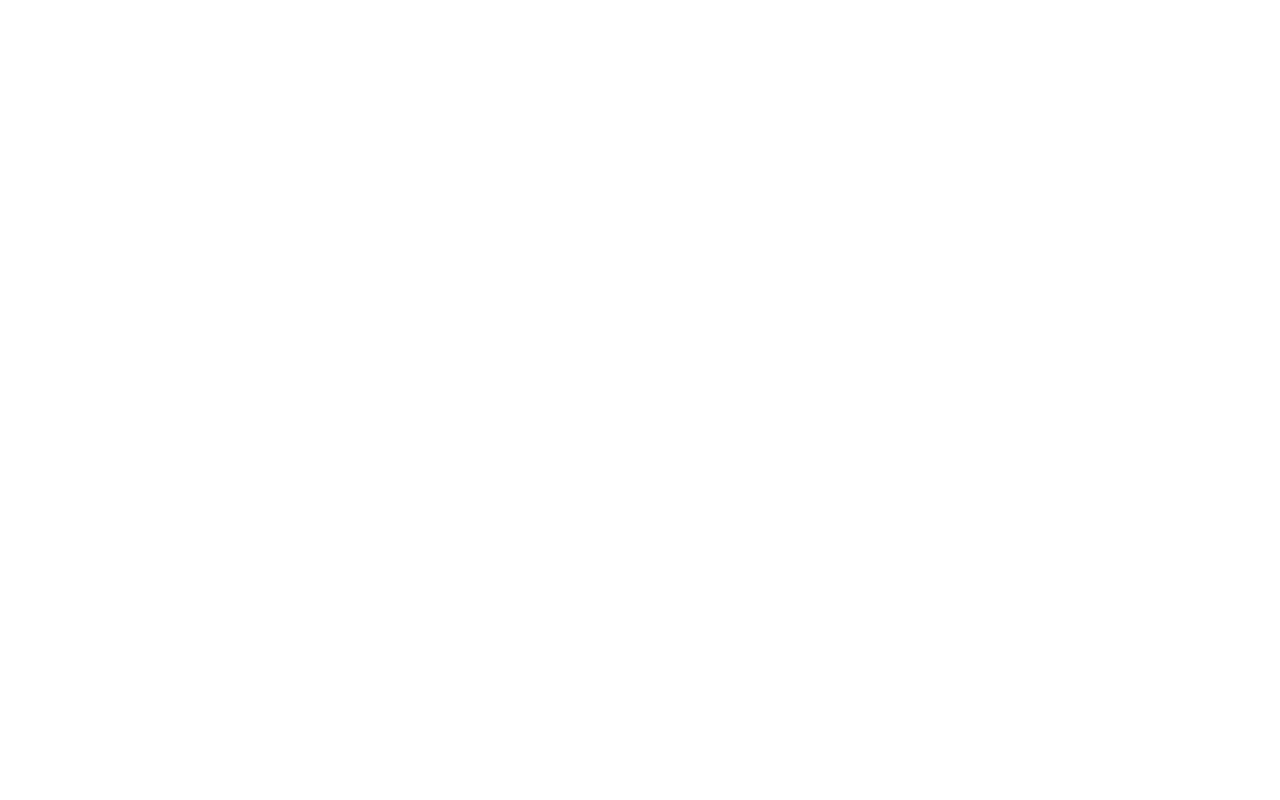
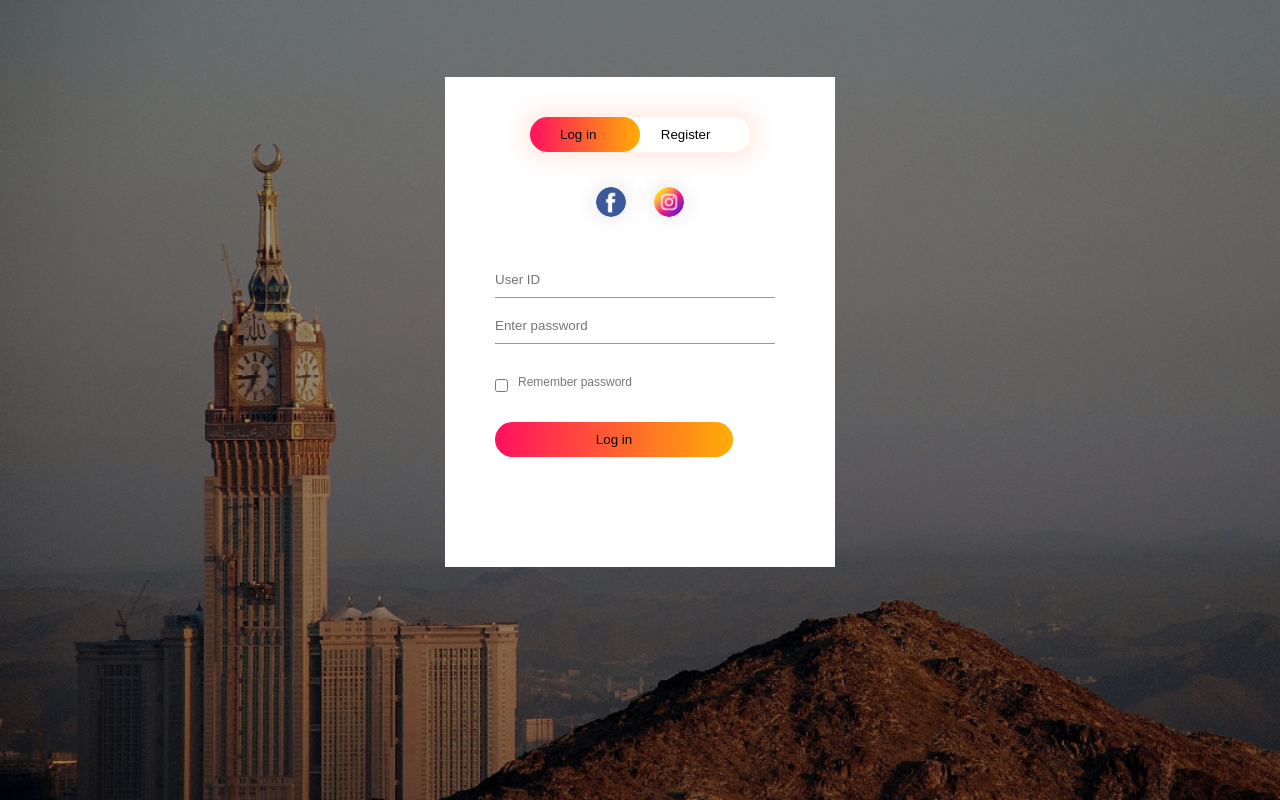
Before and after one commit to devshourav/css-form, a plain HTML site: page css-form/form.html in a window 1280 px wide. Drawn offline with Linux system fonts and the light colour scheme.

Commit message:
Wrote a bunch of lines

```diff
--- a/css-form/form-css/form.css
+++ b/css-form/form-css/form.css
@@ -0,0 +1,100 @@
+*{
+    margin: 0;
+    padding: 0;
+    font-family: sans-serif;
+}
+.hero{
+    height: 100%;
+    width: 100%;
+    background-image:linear-gradient(rgba(0,0,0,0.4),rgba(0,0,0,0.4)),url(images/background2.jpg);
+    background-position: center;
+    background-size: cover;
+    position: absolute;
+}
+.form-box{
+    width:380px;
+    height:480px;
+    position: relative;
+    margin: 6% auto;
+    background:#fff;
+    padding: 5px;
+    overflow: hidden;
+}
+.button-box{
+    width: 220px;
+    margin:35px auto;
+    position: relative;
+    box-shadow: 0 0 20px 9px #ff61241f;
+    border-radius: 20px;
+}
+.toggle-btn{
+    padding: 10px 30px;
+    cursor: pointer;
+    background: transparent;
+    border: 0;
+    outline: none;
+    position: relative;
+}
+#btn{
+    top: 0;
+    left: 0;
+    position: absolute;
+    width: 110px;
+    height: 100%;
+    background: linear-gradient(to right, #ff105f,#ffad06);
+    border-radius: 30px;
+    transition: 0.5s;
+}
+.social-icons{
+    margin: 30px auto;
+    text-align: center;
+}
+.social-icons img{
+    width: 30px;
+    margin: 0 12px;
+    box-shadow: 0 0 20px #7f7f7f3d;
+    cursor: pointer;
+    border-radius: 50%;
+}
+.input-group{
+    top: 180px;
+    position: absolute;
+    width: 280px;
+    transition: 0.5s;
+}
+.input-field{
+    width: 100%;
+    padding: 10px 0;
+    margin: 5px 0;
+    border-left: 0;
+    border-top: 0;
+    border-right: 0;
+    border-bottom: 1px solid #999;
+    outline: none;
+    background: transparent;
+}
+.submit-btn{
+    width: 85%;
+    padding: 10px 30px;
+    cursor: pointer;
+    display: block;
+    background: linear-gradient(to right, #ff105f,#ffad06);
+    border: 0;
+    outline: none;
+    border-radius: 30px;
+}
+.checkbox{
+    margin: 30px 10px 30px 0;
+}
+span{
+    color: #777;
+    font-size: 12px;
+    bottom: 68px;
+    position: absolute;
+}
+#login{
+    left: 50px;
+}
+#register{
+    left: 450px;
+}
--- a/css-form/form.html
+++ b/css-form/form.html
@@ -4,10 +4,52 @@
     <meta charset="UTF-8">
     <meta http-equiv="X-UA-Compatible" content="IE=edge">
     <meta name="viewport" content="width=device-width, initial-scale=1.0">
-    <title>Incredible Form</title>
+    <title>Registration form</title>
     <link rel="stylesheet" href="form-css/form.css">
 </head>
 <body>
+    <div class="hero">
+        <div class="form-box">
+            <div class="button-box">
+                <div id="btn"></div>
+                <button type="button" class="toggle-btn" onclick="login()">Log in</button>
+                <button type="button" class="toggle-btn" onclick="register()">Register</button>
+            </div>
+            <div class="social-icons">
+                <img src="form-css/images/facebook.png" alt="facebook icon">
+                <img src="form-css/images/instagram.png" alt="instagram icon">
+            </div>
+            <form id="login" action="#" class="input-group">
+                <input type="text" class="input-field" placeholder="User ID" required>
+                <input type="password" class="input-field" placeholder="Enter password" required>
+                <input type="checkbox" class="checkbox"><span>Remember password</span>
+                <button type="button" class="submit-btn">Log in</button>
+            </form>
+            <form id="register" action="#" class="input-group">
+                <input type="text" class="input-field" placeholder="User ID" required>
+                <input type="email" class="input-field" placeholder="Enter your email" required>
+                <input type="password" class="input-field" placeholder="Enter password" required>
+                <input type="checkbox" class="checkbox"><span>Agreed to the term & conditions.</span>
+                <button type="button" class="submit-btn">Register</button>
+            </form>
+        </div>
+    </div>
+    <script>
+        var x= document.getElementById("login");
+        var y= document.getElementById("register");
+        var z= document.getElementById("btn");
 
+
+         function register(){
+            x.style.left= "-400px";
+            y.style.left= "50px";
+            z.style,left= "110px";
+        }
+        function login(){
+            x.style.left= "50px";
+            y.style.left= "450px";
+            z.style,left= "0";
+        }
+    </script>
 </body>
 </html>
```
Also changed, not shown: css-form/form-css/images/background2.jpg (added), css-form/form-css/images/facebook.png (added), css-form/form-css/images/instagram.png (added), 1 other file.
